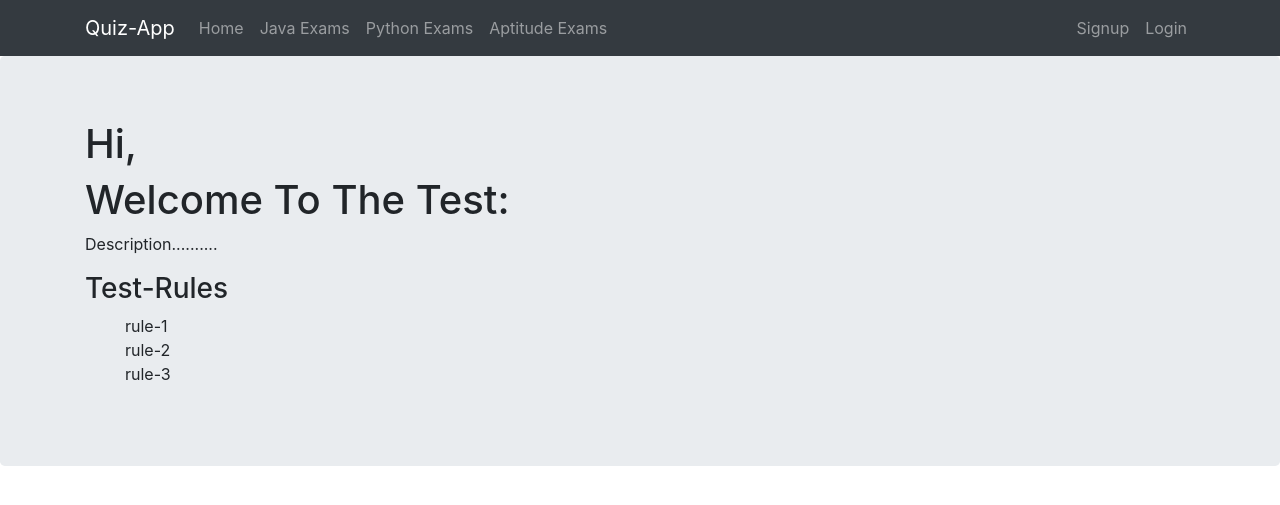
After one commit to 6jp9/SimpleDjangoProjects, a Django app: page / in a window 1280 px wide. The commit adds this page. Shown: the top 505 px of the page. Run offline with Django 5.2, Linux system fonts and the light colour scheme.

Commit message:
Quiz App 50% done

```diff
--- a/TestProject/TestProject/settings.py
+++ b/TestProject/TestProject/settings.py
@@ -14,6 +14,7 @@ from pathlib import Path
 
 # Build paths inside the project like this: BASE_DIR / 'subdir'.
 BASE_DIR = Path(__file__).resolve().parent.parent
+TEMPLATES_DIR = BASE_DIR/'templates'
 
 
 # Quick-start development settings - unsuitable for production
@@ -55,7 +56,7 @@ ROOT_URLCONF = 'TestProject.urls'
 TEMPLATES = [
     {
         'BACKEND': 'django.template.backends.django.DjangoTemplates',
-        'DIRS': [],
+        'DIRS': [TEMPLATES_DIR],
         'APP_DIRS': True,
         'OPTIONS': {
             'context_processors': [
@@ -69,7 +70,8 @@ TEMPLATES = [
 ]
 
 WSGI_APPLICATION = 'TestProject.wsgi.application'
-
+LOGIN_REDIRECT_URL = '/'
+LOGOUT_REDIRECT_URL = '/logout'
 
 # Database
 # https://docs.djangoproject.com/en/5.1/ref/settings/#databases
--- a/TestProject/TestProject/urls.py
+++ b/TestProject/TestProject/urls.py
@@ -15,8 +15,19 @@ Including another URLconf
     2. Add a URL to urlpatterns:  path('blog/', include('blog.urls'))
 """
 from django.contrib import admin
-from django.urls import path
+from django.urls import path,include
+from testapp import views
+
 
 urlpatterns = [
     path('admin/', admin.site.urls),
+    path('', views.home),
+    path('javatest/', views.javatest),
+    path('pythontest/', views.pyhtontest),
+    path('aptitudetest/', views.aptitudetest),
+    path('accounts/', include('django.contrib.auth.urls')),
+    path('logout/', views.logout_view),
+    path('signup/',views.signup),
+
+
 ]
--- a/TestProject/templates/testapp/base.html
+++ b/TestProject/templates/testapp/base.html
@@ -1,44 +1,58 @@
 <!DOCTYPE html>
 <html lang="en">
+
 <head>
   <meta charset="UTF-8">
   <meta name="viewport" content="width=device-width, initial-scale=1.0">
-    <link href="https://cdn.jsdelivr.net/npm/bootstrap@5.3.3/dist/css/bootstrap.min.css" rel="stylesheet"
-        integrity="sha384-QWTKZyjpPEjISv5WaRU9OFeRpok6YctnYmDr5pNlyT2bRjXh0JMhjY6hW+ALEwIH" crossorigin="anonymous">
+
+  <link rel="stylesheet" href="https://cdn.jsdelivr.net/npm/bootstrap@4.6.2/dist/css/bootstrap.min.css"
+    integrity="sha384-xOolHFLEh07PJGoPkLv1IbcEPTNtaed2xpHsD9ESMhqIYd0nLMwNLD69Npy4HI+N" crossorigin="anonymous">
   <title>Document</title>
 </head>
+
 <body>
   <nav class="navbar navbar-expand-lg navbar-dark bg-dark">
     <div class="container">
       <a class="navbar-brand" href="/">Quiz-App</a>
       <ul class="navbar-nav mr-auto">
-          <li class="nav-item active">
-            <a class="nav-link" href="/">Home <span class="sr-only"></span></a>
+        <li class="nav-item">
+          <a class="nav-link" href="/">Home</a>
         </li>
         <li class="nav-item">
-            <a class="nav-link" href="#">Java Exams</a>
+          <a class="nav-link" href="/javatest">Java Exams</a>
         </li>
         <li class="nav-item">
-            <a class="nav-link" href="#">Python Exams</a>
+          <a class="nav-link" href="/pythontest">Python Exams</a>
         </li>
         <li class="nav-item">
-            <a class="nav-link" href="#">Aptitude Exams</a>
+          <a class="nav-link" href="/aptitudetest">Aptitude Exams</a>
         </li>
       </ul>
       <ul class="navbar-nav ml-auto">
+        {% if request.user.is_authenticated %}
         <li class="nav-item">
-            <a class="nav-link" href="#">Signup</a>
+          <form method="post" action="{% url 'logout' %}" style="display: inline;">
+            {% csrf_token %}
+            <button type="submit" class="nav-link" style="border: none; background: none; cursor: pointer;">
+              Logout
+            </button>
+          </form>
+
+        </li>
+        {% else %}
+        <li class="nav-item">
+          <a class="nav-link" href="/signup">Signup</a>
         </li>
         <li class="nav-item">
-            <a class="nav-link" href="#">Login</a>
+          <a class="nav-link" href="/accounts/login">Login</a>
         </li>
-          <li class="nav-item">
-            <a class="nav-link" href="#">Logout</a>
-          </li>
+        {% endif %}
+
       </ul>
     </div>
   </nav>
   {% block body_block %}
   {% endblock %}
 </body>
+
 </html>
--- /dev/null
+++ b/TestProject/templates/testapp/home.html
@@ -0,0 +1,17 @@
+<!DOCTYPE html>
+{% extends 'testapp/base.html' %}
+{% block body_block %}
+<div class="jumbotron">
+    <div class="container">
+        <h1>Hi,{{ request.user.username }}</h1>
+        <h1>Welcome To The Test:</h1>
+        <p>Description..........</p>
+        <h3>Test-Rules</h3>
+        <ul style="list-style: none;">
+            <li>rule-1</li>
+            <li>rule-2</li>
+            <li>rule-3</li>
+        </ul>
+    </div>
+</div>
+{% endblock %}
--- a/TestProject/testapp/views.py
+++ b/TestProject/testapp/views.py
@@ -1,3 +1,35 @@
 from django.shortcuts import render
+from django.contrib.auth.decorators import login_required
+from testapp.forms import SignUpForm
+from django.http import HttpResponseRedirect
 
 # Create your views here.
+
+def home(request):
+    return render(request,'testapp/home.html')
+@login_required
+def javatest(request):
+    return render(request,'testapp/javatest.html')
+@login_required
+def pyhtontest(request):
+    return render(request,'testapp/pythontest.html')
+@login_required
+def aptitudetest(request):
+    return render(request,'testapp/aptitudetest.html')
+
+def logout_view(request):
+    return render(request,'registration/custom_logout.html')
+
+
+def signup(request):
+    if request.method == 'POST':
+        form = SignUpForm(request.POST)
+        if form.is_valid():
+            user = form.save(commit=False)
+            user.set_password(user.password)
+            user.save()
+            return HttpResponseRedirect('/accounts/login')
+    else:
+        form = SignUpForm()
+
+    return render(request, 'testapp/signup.html', {'form': form})
```
Also changed, not shown: TestProject/templates/registration/custom_logout.html (added, +11 -0 lines), TestProject/templates/registration/login.html (added, +18 -0 lines), TestProject/templates/testapp/aptitudetest.html (added, +11 -0 lines), TestProject/templates/testapp/javatest.html (added, +11 -0 lines), TestProject/templates/testapp/pythontest.html (added, +11 -0 lines), TestProject/templates/testapp/signup.html (added, +14 -0 lines), TestProject/testapp/forms.py (added, +7 -0 lines). Lines whose indentation alone changed are shown as unchanged.
